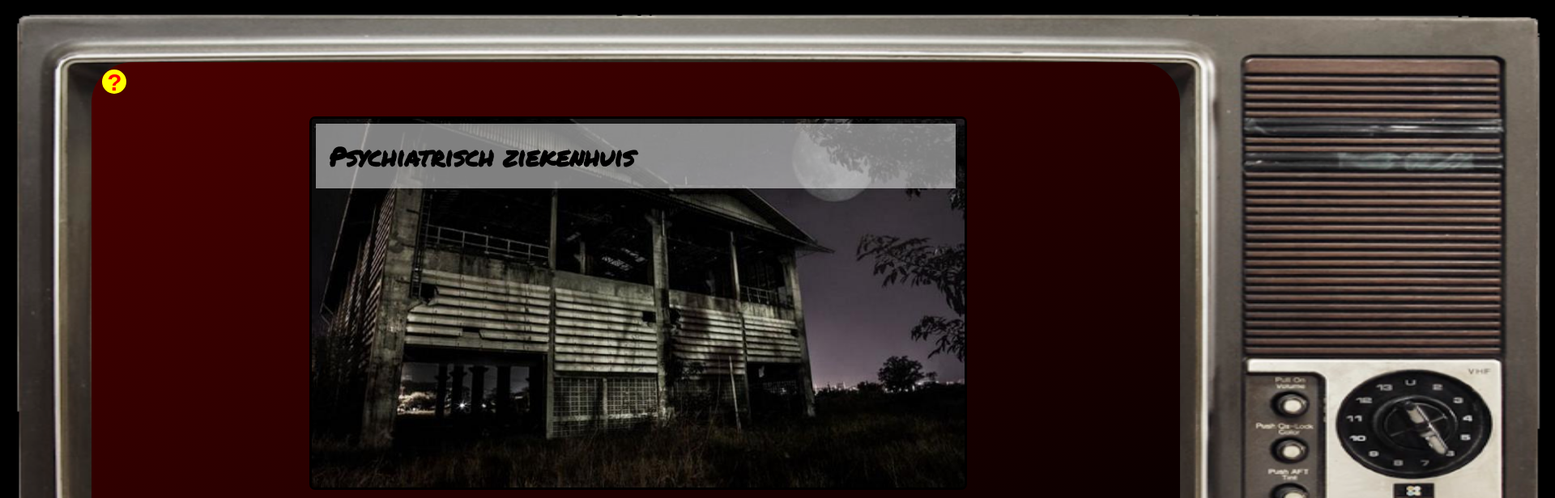
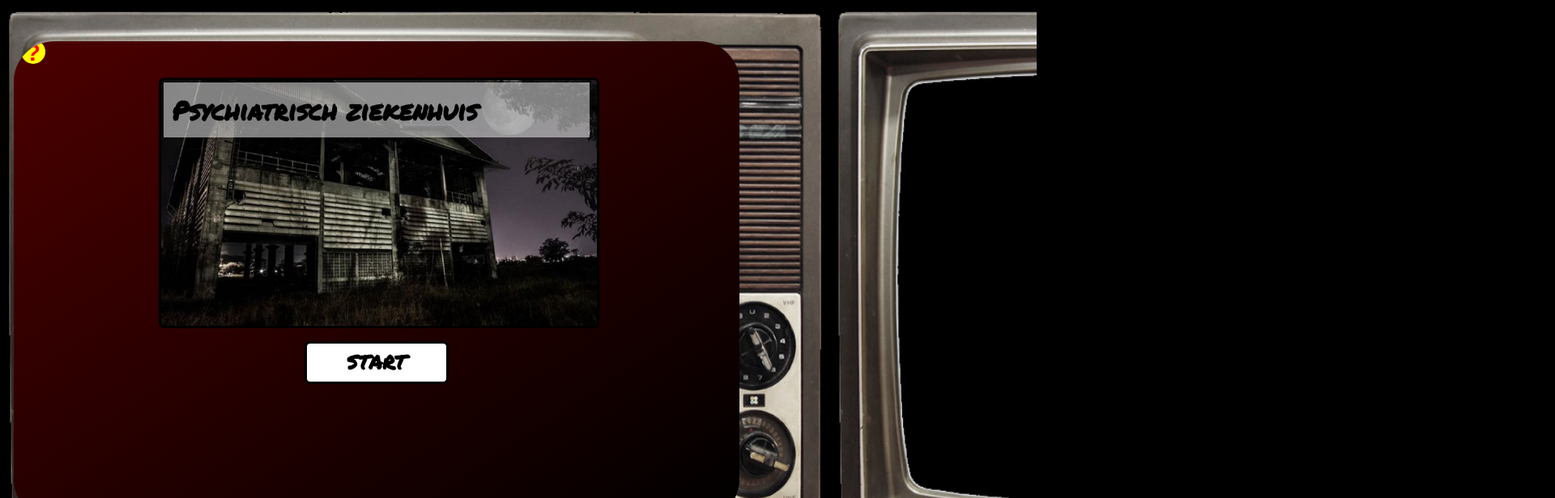
Before and after one commit to Battlebyzone/Interactive-story, a plain HTML site: page index.html in a window 1280 px wide. Shown: the top 616 px of the page at 81% size, 1920 px wide, since content can reach past the window. Drawn offline with Linux system fonts and the light colour scheme.

Commit message:
experiment

```diff
--- a/stylesheet.css
+++ b/stylesheet.css
@@ -157,10 +157,10 @@ h2 {
     display: flex;
     justify-content: center;
     background-image:url(IMG/OLD-SCHOOL-TV.png);
-    background-size:1920px 942px;
+    background-size:1024px 768px;
     background-color:black;
-    width:1920px;
-    height:942px;
+    width:1024px;
+    height:768px;
 }
 .hidden-p {
 	display: none;
```
